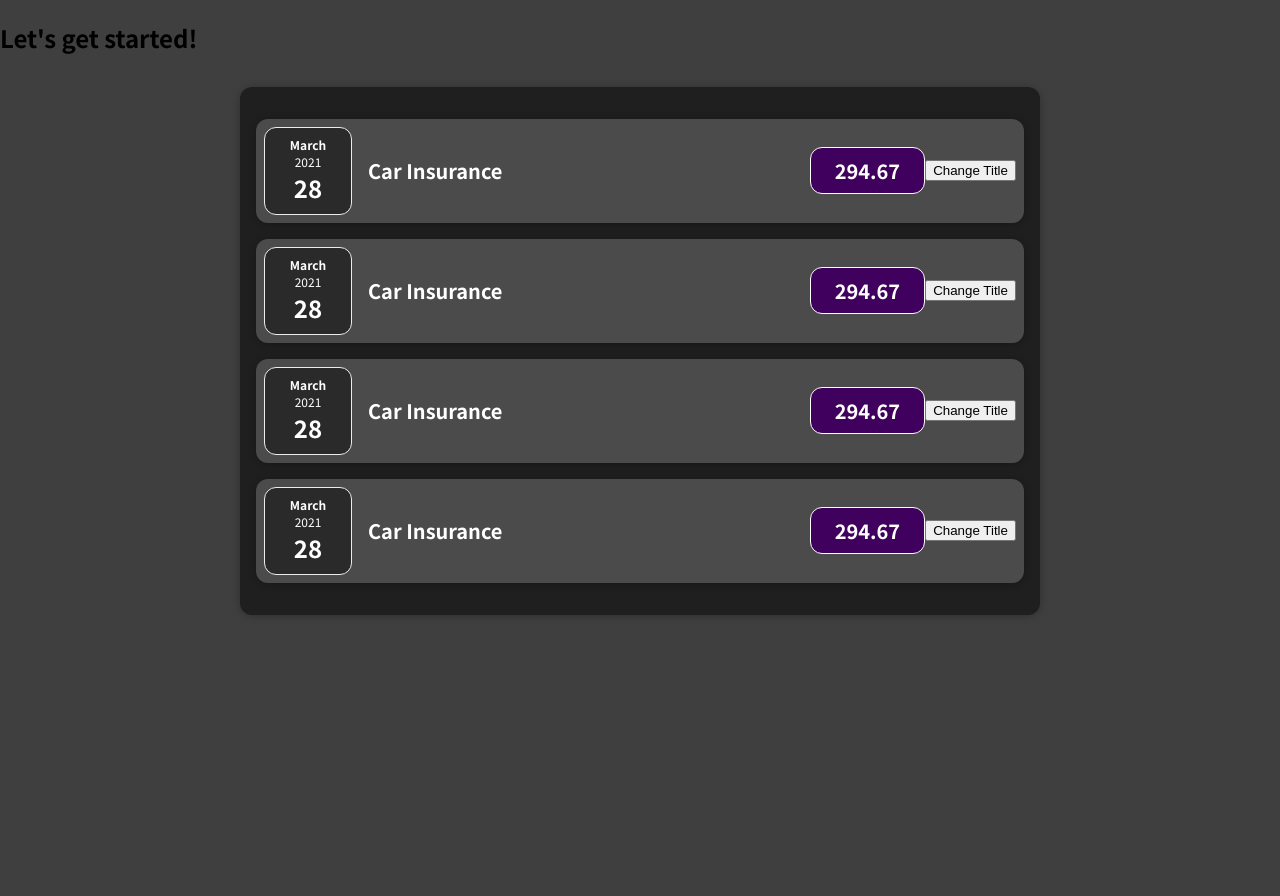
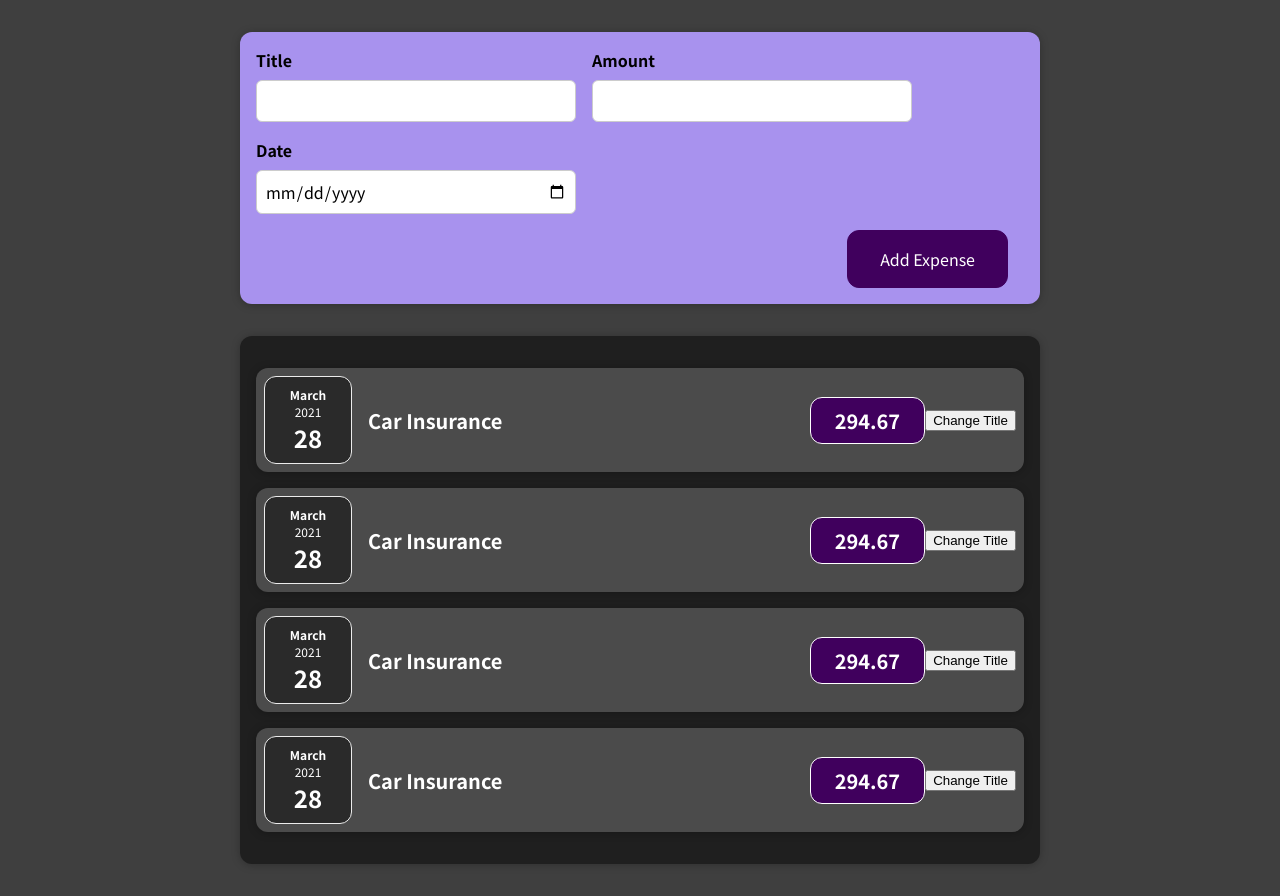
Before and after one commit to Funinja/React-Budget-Building-Website, a React (Create React App) app: page / in a window 1280 px wide. Before the commit the page ends 800 px from the top, so only its background shows below. Built offline with nearby package versions, Linux system fonts and the light colour scheme.

Commit message:
add form inputs

```diff
--- a/src/App.js
+++ b/src/App.js
@@ -1,4 +1,5 @@
 import Expenses from "./components/Expenses/Expenses";
+import NewExpense from "./components/NewExpense/NewExpense";
 
 function App() {
   const expenses = [
@@ -31,7 +32,7 @@
   return (
     //javascript xml
     <div>
-      <h2>Let's get started!</h2>
+      <NewExpense />
       <Expenses items={expenses} />
     </div>
   );
--- /dev/null
+++ b/src/components/NewExpense/ExpenseForm.css
@@ -0,0 +1,26 @@
+.new-expense__controls {
+  display: flex;
+  flex-wrap: wrap;
+  gap: 1rem;
+  margin-bottom: 1rem;
+  text-align: left;
+}
+
+.new-expense__control label {
+  font-weight: bold;
+  margin-bottom: 0.5rem;
+  display: block;
+}
+
+.new-expense__control input {
+  font: inherit;
+  padding: 0.5rem;
+  border-radius: 6px;
+  border: 1px solid #ccc;
+  width: 20rem;
+  max-width: 100%;
+}
+
+.new-expense__actions {
+  text-align: right;
+}
--- /dev/null
+++ b/src/components/NewExpense/ExpenseForm.js
@@ -0,0 +1,28 @@
+import "./ExpenseForm.css";
+
+const ExpenseForm = () => {
+  return (
+    <form>
+      <div className="new-expense__controls">
+        <div className="new-expense__control">
+          <label>Title</label>
+          <input type="text" />
+        </div>
+        <div className="new-expense__control">
+          <label>Amount</label>
+          <input type="number" min="0.01" step="0.01" />
+        </div>
+        <div className="new-expense__control">
+          <label>Date</label>
+          <input type="date" min="2019-01-01" max="2022-12-31" />
+        </div>
+      </div>
+
+      <div className="new-expense__actions">
+        <button type="submit"> Add Expense </button>
+      </div>
+    </form>
+  );
+};
+
+export default ExpenseForm;
--- /dev/null
+++ b/src/components/NewExpense/NewExpense.css
@@ -0,0 +1,38 @@
+.new-expense {
+  background-color: #a892ee;
+  padding: 1rem;
+  margin: 2rem auto;
+  width: 50rem;
+  max-width: 95%;
+  border-radius: 12px;
+  text-align: center;
+  box-shadow: 0 1px 8px rgba(0, 0, 0, 0.25);
+}
+
+.new-expense button {
+  font: inherit;
+  cursor: pointer;
+  padding: 1rem 2rem;
+  border: 1px solid #40005d;
+  background-color: #40005d;
+  color: white;
+  border-radius: 12px;
+  margin-right: 1rem;
+}
+
+.new-expense button:hover,
+.new-expense button:active {
+  background-color: #510674;
+  border-color: #510674;
+}
+
+.new-expense button.alternative {
+  color: #220131;
+  border-color: transparent;
+  background-color: transparent;
+}
+
+.new-expense button.alternative:hover,
+.new-expense button.alternative:active {
+  background-color: #ddb3f8;
+}
--- /dev/null
+++ b/src/components/NewExpense/NewExpense.js
@@ -0,0 +1,12 @@
+import ExpenseForm from "./ExpenseForm";
+import "./NewExpense.css";
+
+const NewExpense = () => {
+  return (
+    <div className="new-expense">
+      <ExpenseForm />
+    </div>
+  );
+};
+
+export default NewExpense;
```
Also changed, not shown: 1 other file (tests, documents, lock files or other folders).
